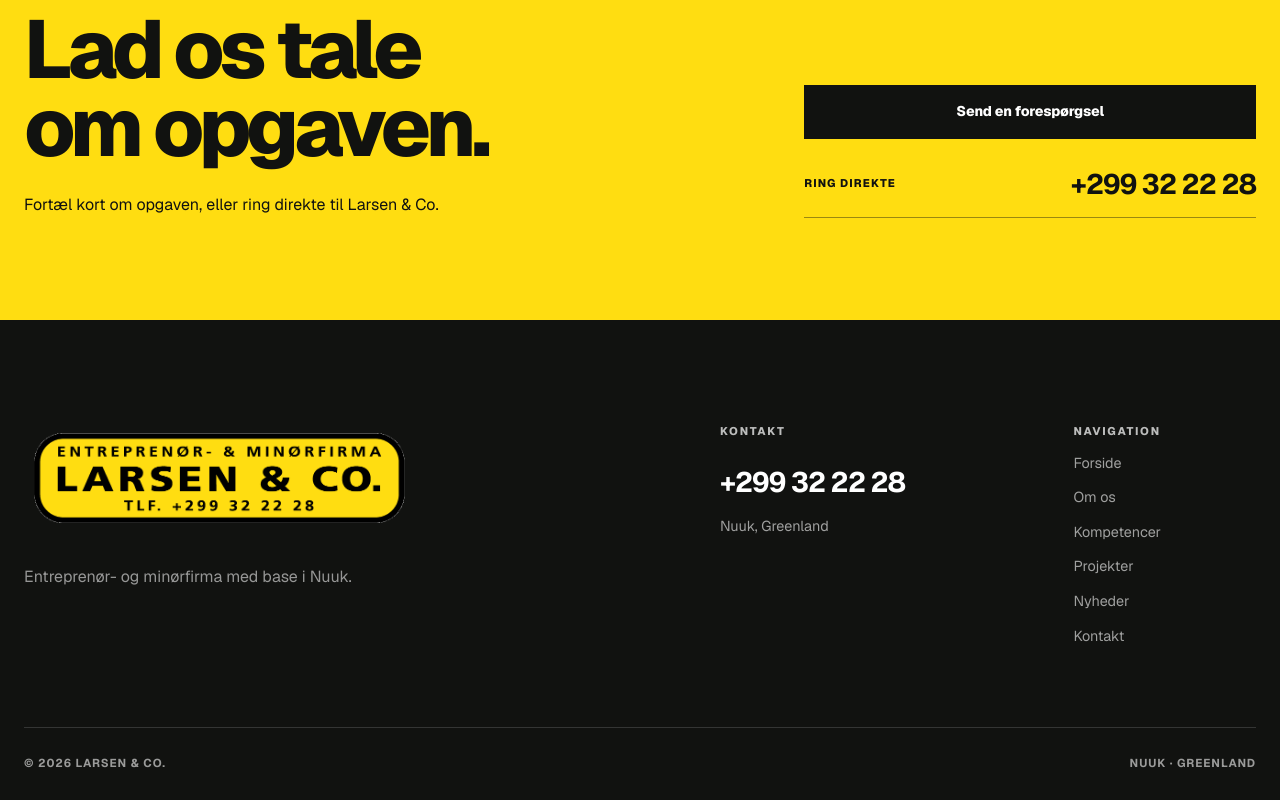
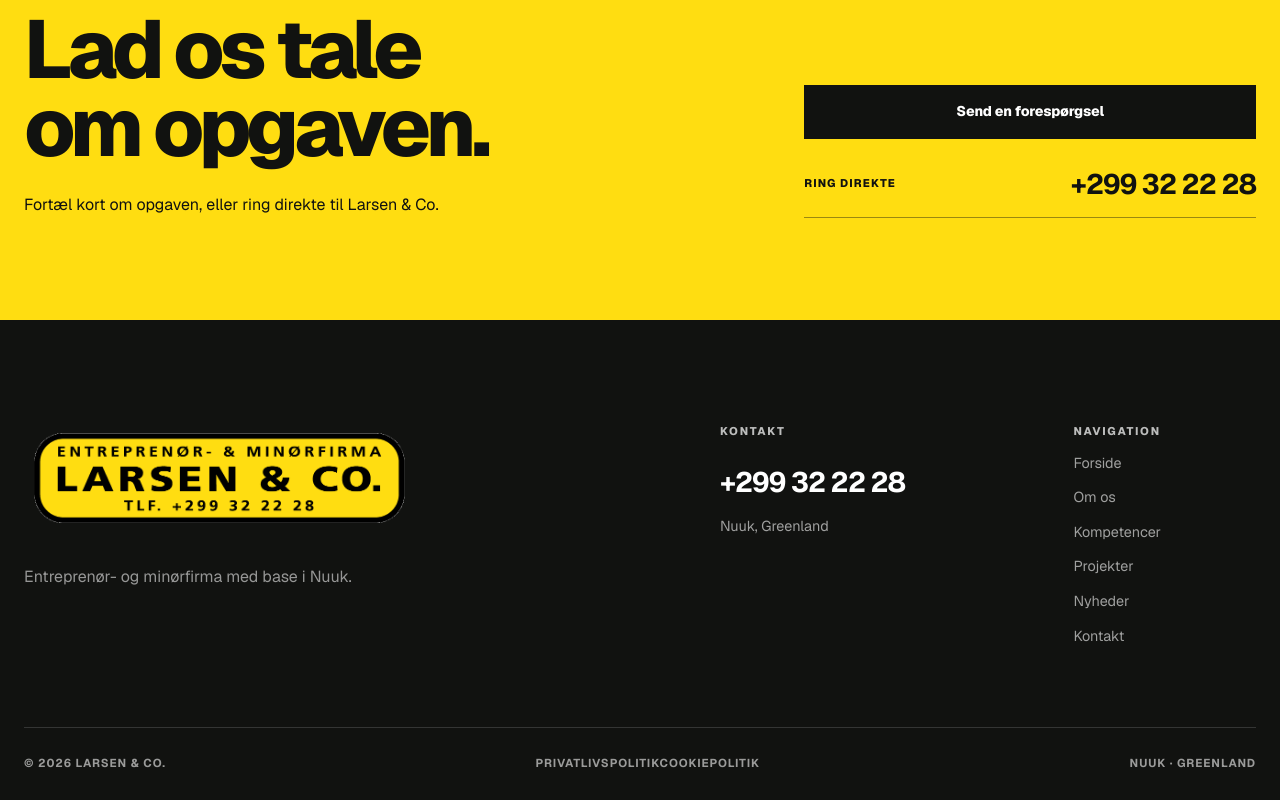
Before and after one commit to tillussavakkit/larsen-co-website-demo, a Next.js app: page / in a window 1280 px wide. Shown: the part 7466-8266 px from the top of the page. Built offline with nearby package versions, Linux system fonts and the light colour scheme; no server answers.

Commit message:
Add legal information integration: components/site-footer.tsx

```diff
--- a/components/site-footer.tsx
+++ b/components/site-footer.tsx
@@ -41,6 +41,10 @@ export async function SiteFooter() {
 
       <div className="site-footer__bottom shell">
         <span>© {year} {content['global.company.name']}</span>
+        <nav className="footer-legal" aria-label="Juridiske oplysninger">
+          <Link href="/privatlivspolitik">Privatlivspolitik</Link>
+          <Link href="/cookiepolitik">Cookiepolitik</Link>
+        </nav>
         <span>{content['global.footer.location']}</span>
       </div>
     </footer>
```
